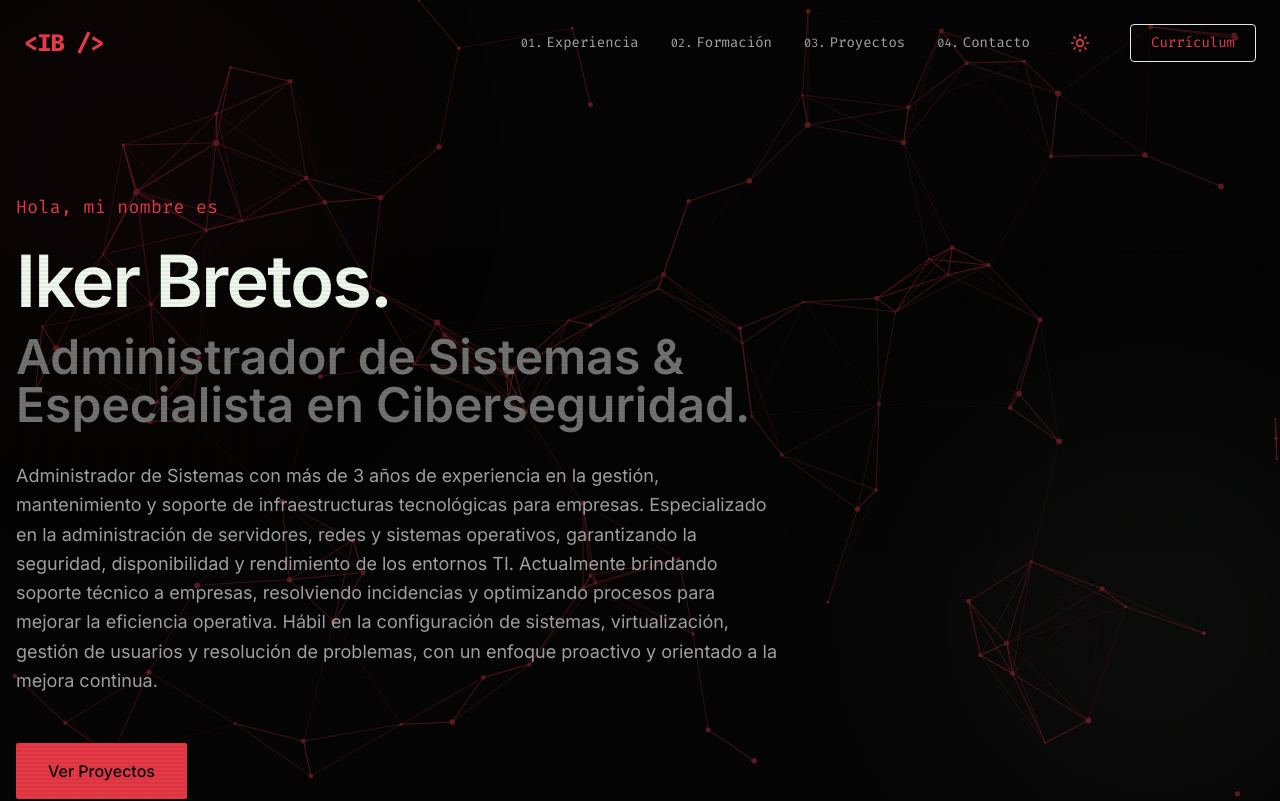
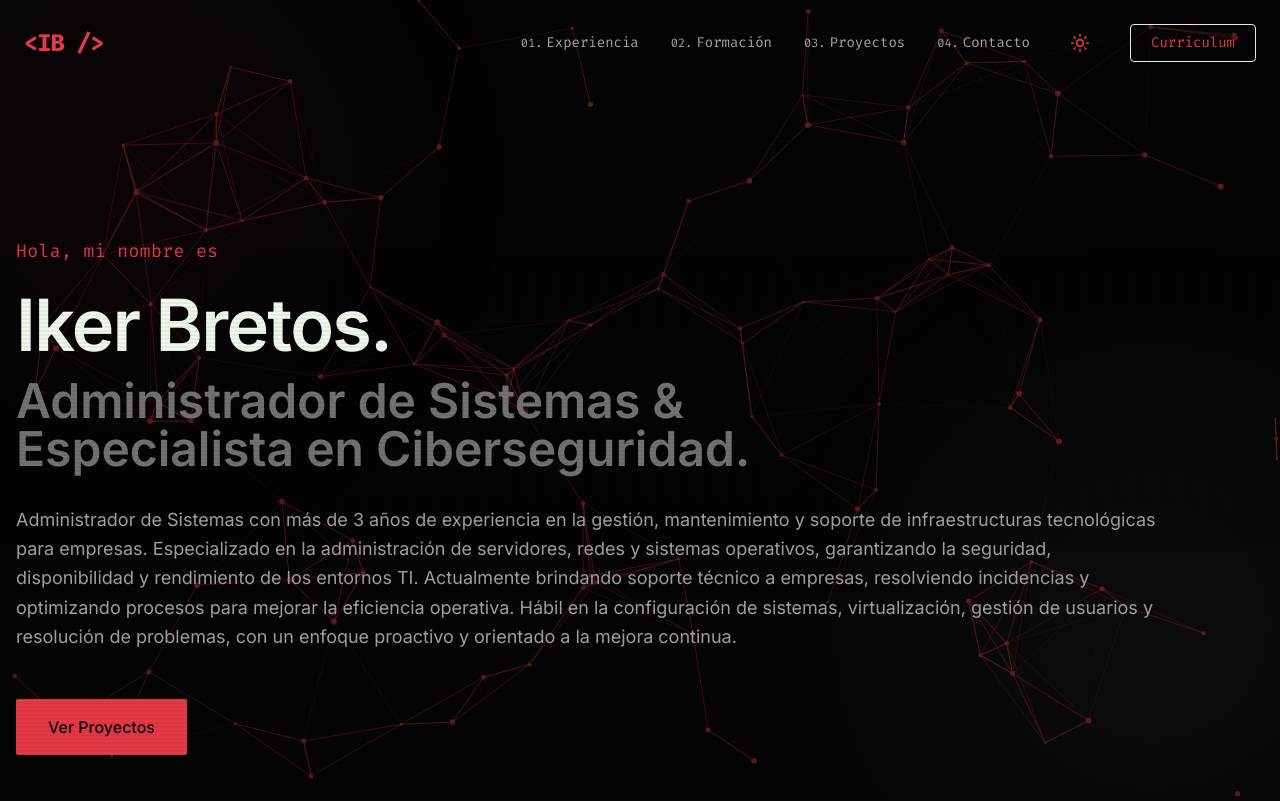
Before and after one commit to ikerbretos/ikerbretos.github.io, a React (Vite) app: page / in a window 1280 px wide. Shown: the top 801 px of the page. Built offline with nearby package versions, Linux system fonts and the light colour scheme.

Commit message:
Fix Hero width constraint and revert About section width

```diff
--- a/src/components/About.tsx
+++ b/src/components/About.tsx
@@ -4,7 +4,7 @@
 export const About: React.FC = () => {
     return (
         <section id="about" className="py-24 px-4 md:px-24">
-            <div className="container max-w-6xl mx-auto">
+            <div className="container max-w-4xl mx-auto">
                 <motion.div
                     initial={{ opacity: 0, y: 20 }}
                     whileInView={{ opacity: 1, y: 0 }}
--- a/src/components/Hero.tsx
+++ b/src/components/Hero.tsx
@@ -19,7 +19,7 @@
                     initial={{ opacity: 0, y: 30 }}
                     animate={{ opacity: 1, y: 0 }}
                     transition={{ duration: 0.8, ease: "easeOut" }}
-                    className="max-w-3xl"
+                    className="max-w-6xl"
                 >
                     <motion.p
                         initial={{ opacity: 0, x: -20 }}
```
Also changed, not shown: 4 other files (tests, documents, lock files or other folders).
